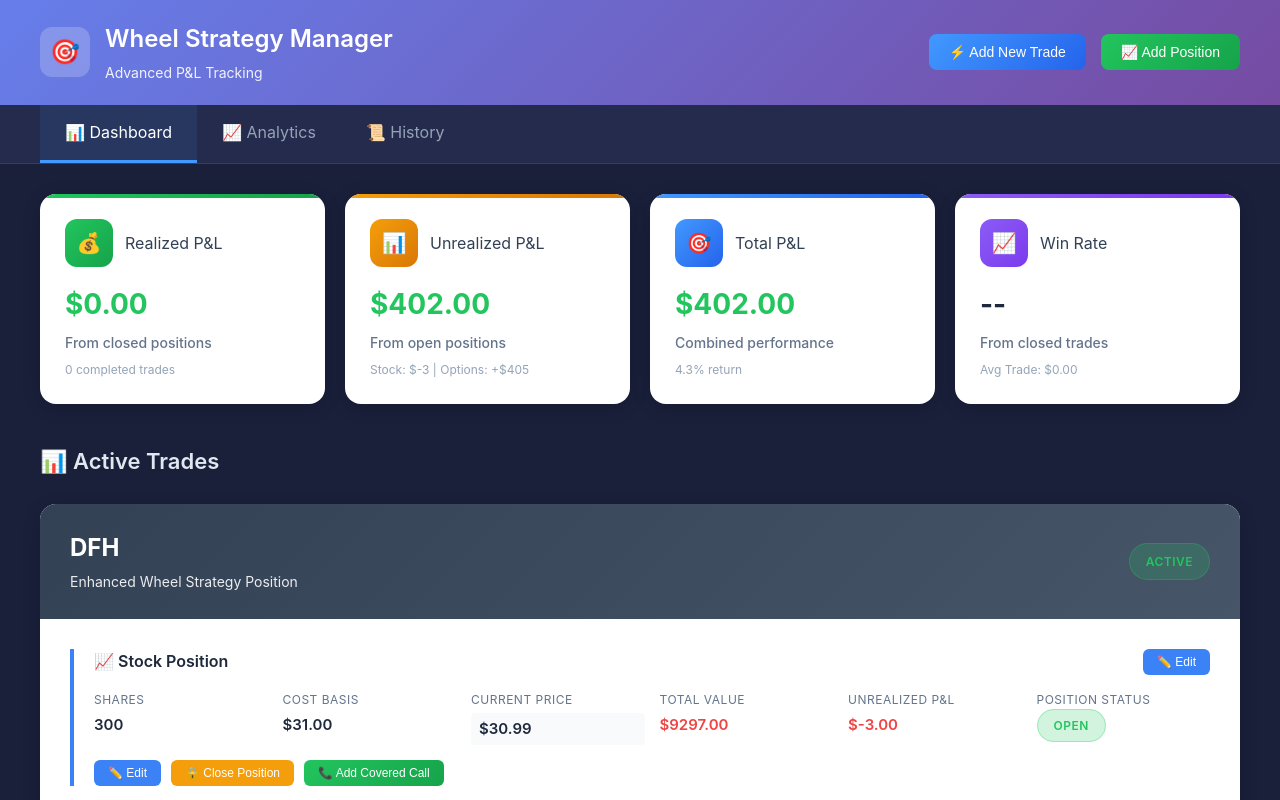
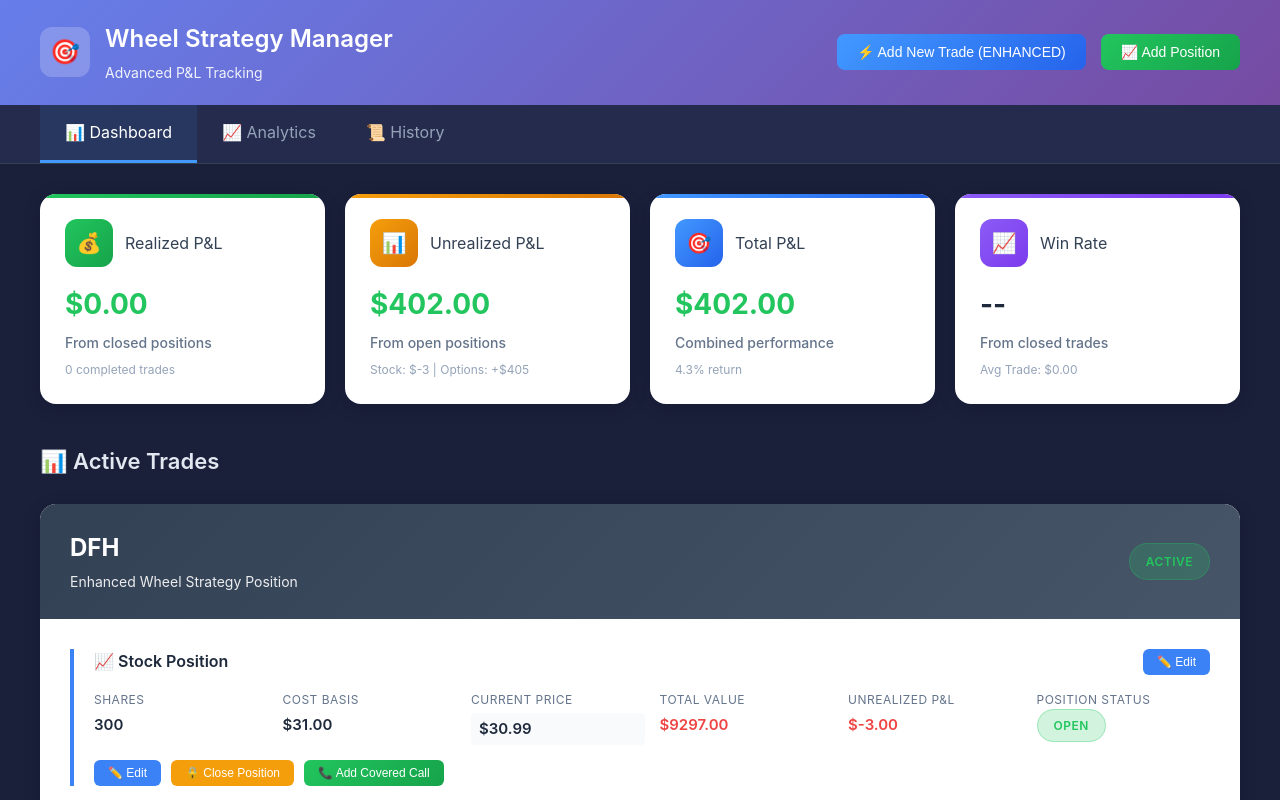
Before and after one commit to Renotrader31/wheel-strategy-manager, a website: page index.html in a window 1280 px wide. Shown: the top 800 px of the page. Drawn offline with Linux system fonts and the light colour scheme.

Commit message:
VISIBLE UPDATE: Add 'ENHANCED' to button text to confirm GitHub Pages deployment
- Changed 'Add New Trade' to 'Add New Trade (ENHANCED)'
- This will be visible proof that GitHub Pages is deploying the latest version
- All enhanced functionality (working add/edit) is already in this version
- Deployment timestamp: 2025-09-11_02:34:47

```diff
--- a/index.html
+++ b/index.html
@@ -558,7 +558,7 @@
         </div>
         <div class="header-actions">
             <button class="btn btn-primary" onclick="openModal('newTradeModal')">
-                ⚡ Add New Trade
+                ⚡ Add New Trade (ENHANCED)
             </button>
             <button class="btn btn-success" onclick="openModal('newPositionModal')">
                 📈 Add Position
```
